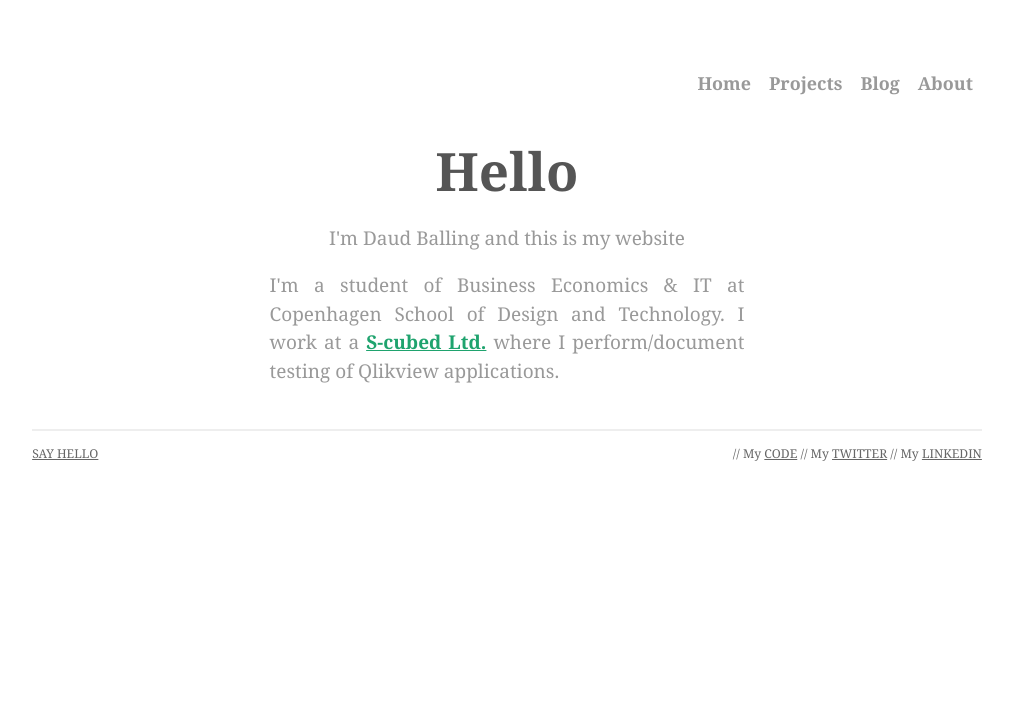
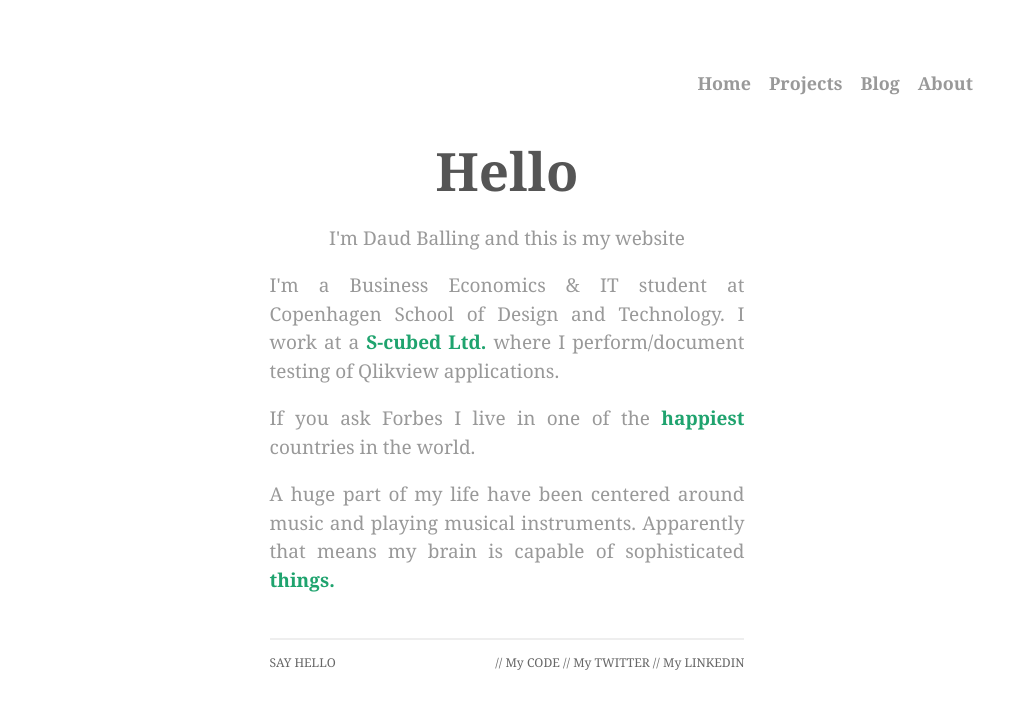
Before and after one commit to daudballing/daudballing.github.io, a Jekyll site: the page built from index.html, in a window 1280 px wide. Shown: the top 709 px of the page, without its empty margins (133-1146 px from the left). Built offline with Jekyll 4.4.1, drawn with Linux system fonts in a browser that asks for light colours; Markdown is read by kramdown in place of the engine named in the settings.

Commit message:
Updating content on Index and About page.

```diff
--- a/css/main.css
+++ b/css/main.css
@@ -284,20 +284,23 @@ nav li a:hover {
 }
 
 .portrait_image {
-  width: 150px;
-  height: 150px;
-  border-radius: 75px;
-  -webkit-border-radius: 75px;
-  -moz-border-radius: 75px;
+  display: block;
+  margin: 0 auto;
+  width: 200px;
+  height: 200px;
+  border-radius: 100px;
+  -webkit-border-radius: 100px;
+  -moz-border-radius: 100px;
   background: url(/assets/images/portrait.jpg) no-repeat;
-  background-size: 150px 150px;
-  margin-top: 25px;
+  background-size: 200px 200px;
 }
 
 /* Footer
    ========================================================================== */
 
 .footer {
+  width: 50%;
+  margin: 0 auto;
   font-size: 0.64em;
   color: #666;
   border-top: 2px solid #eee;
@@ -379,6 +382,13 @@ section:first-of-type { border-top: none; }
   .column.flow-opposite { float: right; }
 }
 
+.column_half, em {
+  font-style: normal;
+  text-align: center;
+  text-align: justify;
+}
+
+
 /*****************************************************************************/
 /*
 /* Typography
@@ -393,30 +403,35 @@ h4, h5, h6 {font-size: 100%}
 
 h1 { margin-bottom: 0.4em; text-align: center;}
 
-p {
-  color: #999;
+p { color: #999; }
+
+a {color: #666;}
+
+a:hover, a:visited, a:link, a:active
+{
+    text-decoration: none;
 }
 
 .column_half a {
   color: #1fa36e;
-  font-weight: 800;
+  font-weight: bold;
+  font-decoration: none;
   -moz-transition: color 0.3s ease;
   -ms-transition: color 0.3s ease;
   -webkit-transition: color 0.3s ease;
   transition: color 0.3s ease;
 }
 
-a   {color: #666;}
-
-.column_half a:hover   {
+.column_half a:hover {
   color: #ada;
+  font-decoration: none;
   -moz-transition: color 0.3s ease;
   -ms-transition: color 0.3s ease;
   -webkit-transition: color 0.3s ease;
   transition: color 0.3s ease;
 }
 
-.column_half a:visited { color: #666; }
+.column_half a:visited { color: #1fa36e; font-decoration: none;}
 
 
 
--- a/index.html
+++ b/index.html
@@ -8,5 +8,7 @@ title: Daud Balling
 </div>
 
 <div class="column_half">
-	<p>I'm a student of Business Economics & IT at Copenhagen School of Design and Technology. I work at a <a href="http://s-cubed.com">S-cubed Ltd.</a> where I perform/document testing of Qlikview applications.</p>
+	<p>I'm a Business Economics & IT student at Copenhagen School of Design and Technology. I work at a <a href="http://s-cubed.com">S-cubed Ltd.</a> where I perform/document testing of Qlikview applications.</p>
+	<p>If you ask Forbes I live in one of the <a href="http://www.forbes.com/pictures/mef45ejmi/02-denmark/">happiest</a> countries in the world.</p>
+	<p>A huge part of my life have been centered around music and playing musical instruments. Apparently that means my brain is capable of sophisticated <a href="http://www.policymic.com/articles/88357/science-shows-how-guitar-players-brains-are-actually-different-from-everybody-elses">things.</a></p>
 </div>
```
Also changed, not shown: about/index.html (+7 -2 lines).
